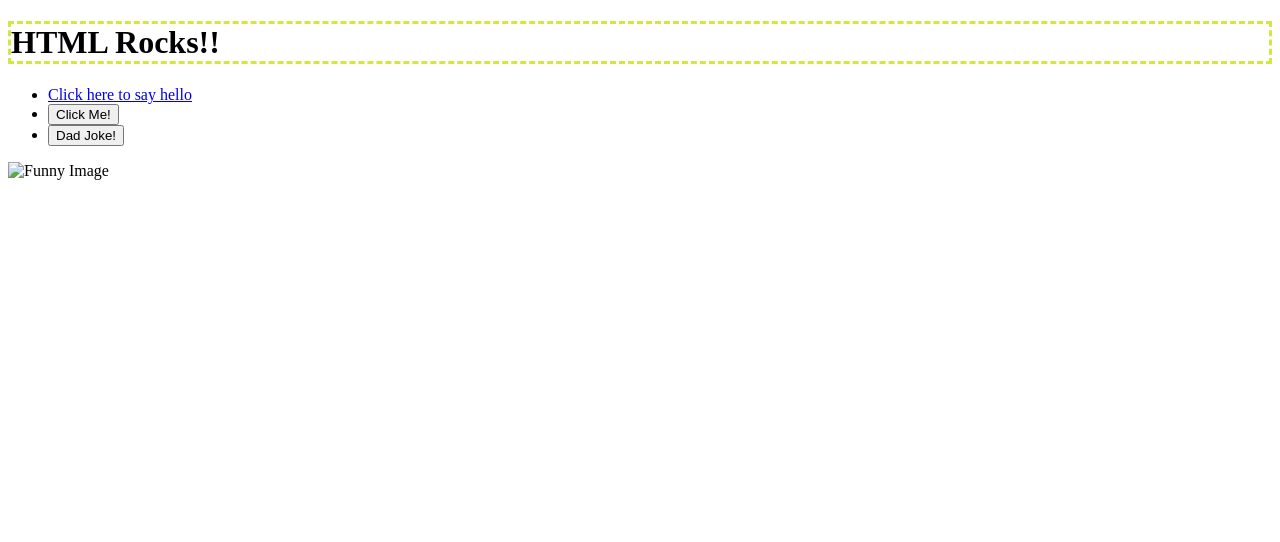
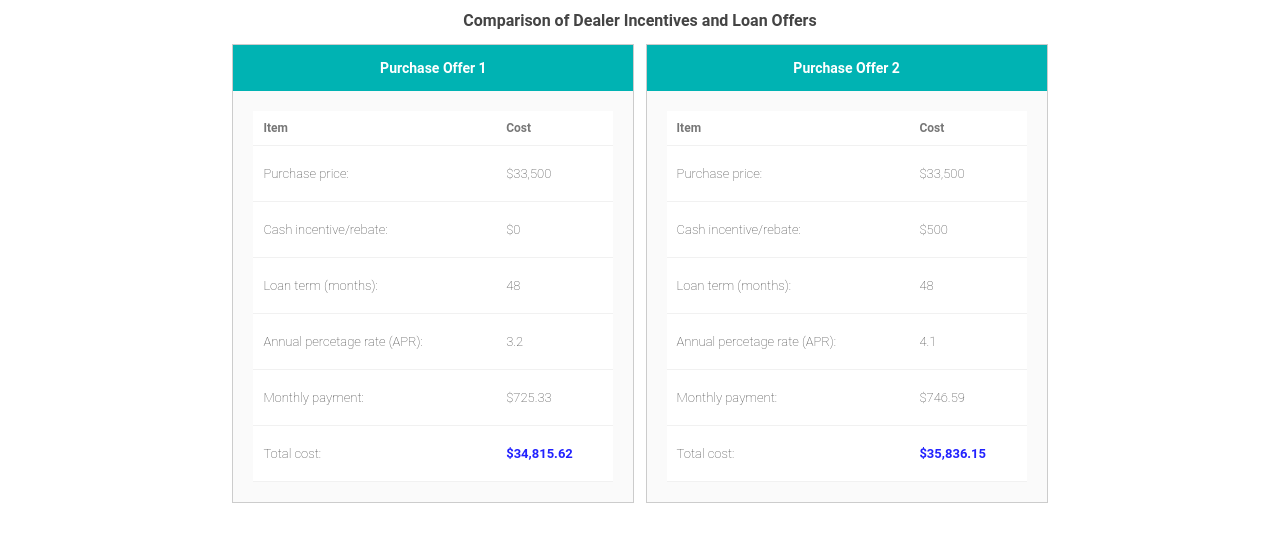
Before and after one commit to ashleyj06/CS208-05.03, a website: page index.html in a window 1280 px wide. Drawn offline with Linux system fonts and the light colour scheme; files that its build step writes are made by us from their sources.

Commit message:
Lab is completed.

```diff
--- a/index.html
+++ b/index.html
@@ -3,23 +3,90 @@
 
 <head>
   <meta charset="utf-8">
-  <title>CS208 - Starter Code (UPDATE ME)!</title>
+  <title>Dealer Incentives!</title>
   <meta name="description" content="">
   <meta name="viewport" content="width=device-width, initial-scale=1">
+  <link rel="icon" href="money.png">
   <link rel="stylesheet" href="style.css">
 </head>
 
 <body>
-  <h1>HTML Rocks!!</h1>
-  <ul>
-  <li><a href="/hello">Click here to say hello</a></li>
-  <li><button id="hello-link">Click Me!</button></li>
-  <li><button id="joke-button">Dad Joke!</button></li>
-  <script src="script.js"></script>
-  </ul>
-  <img src="funny.png" alt="Funny Image" width="300" height="200">
+  <div class="container">
+    <h1>Comparison of Dealer Incentives and Loan Offers</h1>
+    <!--Offer 1's table-->
+    <section class="offer">
+      <h2 class="offer-title">Purchase Offer 1</h2>
+        <div class="offer-contents">
+          <table>
+            <tr>
+              <th>Item</th>
+              <th>Cost</th>
+            </tr>
+            <tr>
+              <td>Purchase price:</td>
+              <td>$33,500</td>
+            </tr>
+            <tr>
+              <td>Cash incentive/rebate:</td>
+              <td>$0</td>
+            </tr>
+            <tr>
+              <td>Loan term (months):</td>
+              <td>48</td>
+            </tr>
+            <tr>
+              <td>Annual percetage rate (APR):</td>
+              <td>3.2</td>
+            </tr>
+            <tr>
+              <td>Monthly payment:</td>
+              <td>$725.33</td>
+            </tr>
+            <tr>
+              <td>Total cost:</td>
+              <td class="final-value">$34,815.62</td>
+            </tr>
+          </table>
+        </div>
+    </section>
 
-  <h2 id="joke-display"></h2>
+    <section class="offer">
+      <h2 class="offer-title">Purchase Offer 2</h2>
+
+        <div class="offer-contents">
+          <table>
+            <tr>
+              <th>Item</th>
+              <th>Cost</th>
+            </tr>
+            <tr>
+              <td>Purchase price:</td>
+              <td>$33,500</td>
+            </tr>
+            <tr>
+              <td>Cash incentive/rebate:</td>
+              <td>$500</td>
+            </tr>
+            <tr>
+              <td>Loan term (months):</td>
+              <td>48</td>
+            </tr>
+            <tr>
+              <td>Annual percetage rate (APR):</td>
+              <td>4.1</td>
+            </tr>
+            <tr>
+              <td>Monthly payment:</td>
+              <td>$746.59</td>
+            </tr>
+            <tr>
+              <td>Total cost:</td>
+              <td class="final-value">$35,836.15</td>
+            </tr>
+        </table>
+      </div>
+    </section>
+  </div>
 </body>
 
 </html>
```
Also changed, not shown: dist/funny.png (deleted), dist/money.png (added), dist/style.css, 1 other file.
